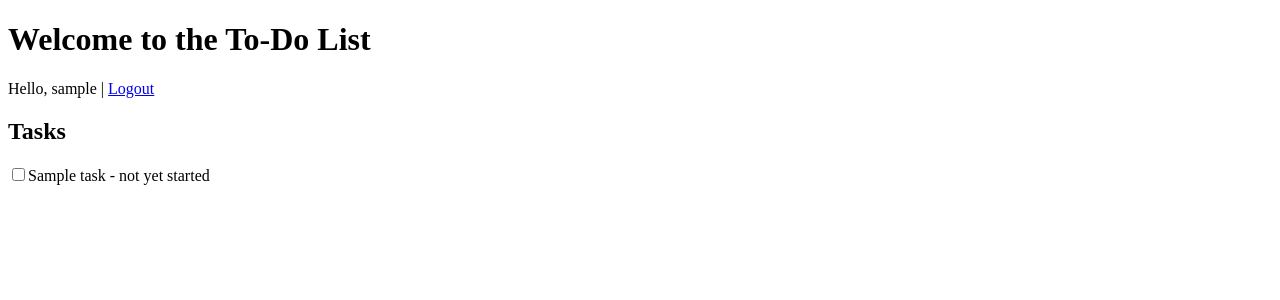
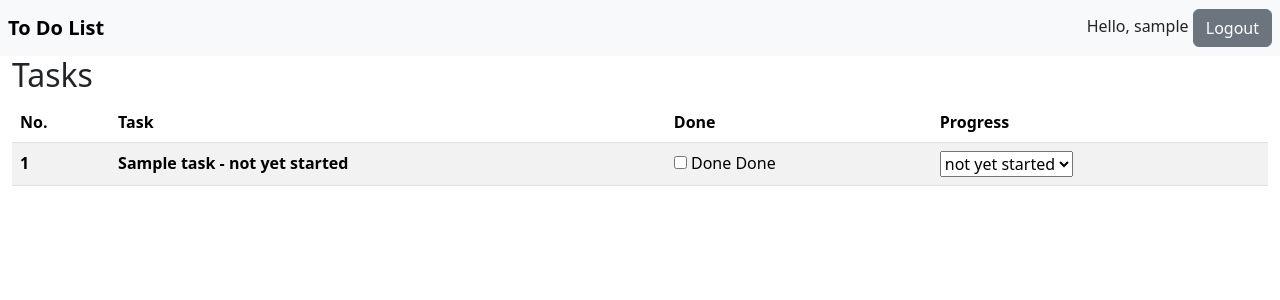
Before and after one commit to riojr100/utstasktracker, a PHP site: page / in a window 1280 px wide. Shown: the top 300 px of the page. Run offline with PHP 8.4, Linux system fonts and the light colour scheme; the visitor is signed in with stand-in values (Sample User, id 1); tables that the repository leaves empty hold one stand-in row (values such as "Sample post").

Commit message:
handlerIndex

```diff
--- a/index.php
+++ b/index.php
@@ -13,24 +13,59 @@ if (!isset($_SESSION['user_id'])) {
 <head>
     <meta charset="UTF-8">
     <meta name="viewport" content="width=device-width, initial-scale=1.0">
-    <title>Document</title>
+    <title>Dashboard</title>
+    <link href="https://cdn.jsdelivr.net/npm/bootstrap@5.3.2/dist/css/bootstrap.min.css" rel="stylesheet" integrity="sha384-T3c6CoIi6uLrA9TneNEoa7RxnatzjcDSCmG1MXxSR1GAsXEV/Dwwykc2MPK8M2HN" crossorigin="anonymous">
+
 </head>
 
 <body>
 
-    <div id="header">
-        <h1>Welcome to the To-Do List</h1>
+    <nav class="navbar navbar-expand-lg navbar-light bg-light p-2">
+        <a class="navbar-brand" href="#"><b>To Do List</b></a>
+        <button class="navbar-toggler" type="button" data-toggle="collapse" data-target="#navbarSupportedContent" aria-controls="navbarSupportedContent" aria-expanded="false" aria-label="Toggle navigation">
+            <span class="navbar-toggler-icon"></span>
+        </button>
+
+        <div class="collapse navbar-collapse" id="navbarSupportedContent">
+
+            <div class="navbar-nav ms-auto">
                 <div id="user-info">
                     <?php
                     if (isset($_SESSION['user_id'])) {
-                echo "Hello, " . $_SESSION['username'];
-                echo " | <a href='logout.php'>Logout</a>";
+                    ?>
+                        Hello, <?= $_SESSION['username'] ?>
+                        <a href="logout.php" class="btn btn-secondary">Logout</a>
+                    <?php
                     }
                     ?>
                 </div>
             </div>
+        </div>
+    </nav>
+
+    <script>
+        function autoSubmit() {
+            var formObj = document.forms['taskForm']
+        }
+    </script>
+    <div class="container-fluid">
+        <div class="row">
+            <div class="col">
+                <h2>Tasks</h2>
+            </div>
+        </div>
+        <div class="row">
             <div id="tasks">
-        <h2>Tasks</h2>
+                <table class="table table-striped">
+                    <thead>
+                        <tr>
+                            <th scope="col">No.</th>
+                            <th scope="col">Task</th>
+                            <th scope="col">Done</th>
+                            <th scope="col">Progress</th>
+                        </tr>
+                    </thead>
+                    <tbody>
                         <?php
                         include('db.php'); // File koneksi database
 
@@ -40,16 +75,41 @@ if (!isset($_SESSION['user_id'])) {
                         $stmt->bind_param("i", $user_id);
                         $stmt->execute();
                         $result = $stmt->get_result();
-
+                        $i = 0;
                         while ($row = $result->fetch_assoc()) {
-            echo '<div class="task">';
-            echo '<input type="checkbox" name="task_status" value="' . $row['id'] . '">';
-            echo '<span>' . $row['task_name'] . ' - ' . $row['status'] . '</span>';
-            echo '</div>';
-        }
+                            $i++;
+                        ?>
 
 
+                            <tr>
+
+                                <th><?= $i ?></th>
+                                <th>
+                                    <span><?= $row['task_name'] . ' - ' . $row['status'] ?></span>
+                                </th>
+                                <td>
+                                    <form action="task_handler.php" method="post">
+                                        <input type="checkbox" name="doneCheck" id="done" value="done"> Done
+                                        <input type="hidden" name="id" value="done"> Done
+                                    </form>
+                                </td>
+                                <td>
+                                    <form method="post" action="task_handler.php" id='theForm<?= $row['id'] ?>'>
+                                        <select name="statusSelect" class="custom-select" onchange="autoSubmit()">
+                                            <option value="not yet started" <?php if ($row['status'] == "not yet started") { ?> selected <?php } ?>>not yet started</option>
+                                            <option value="in progress" <?php if ($row['status'] == "in progress") { ?> selected <?php } ?>>in progress</option>
+                                            <option hidden value="done" <?php if ($row['status'] == "done") { ?> selected <?php } ?>>done</option>
+                                        </select>
+                                    </form>
+                                </td>
+                            </tr>
+                        <?php
+                        }
                         ?>
+                    </tbody>
+                </table>
+            </div>
+        </div>
     </div>
 </body>
 
--- a/register_handler.php
+++ b/register_handler.php
@@ -15,7 +15,7 @@ if (isset($_POST['register'])) {
         $stmt->execute();
 ?>
         <form action="login.php" id="regForm" method="POST">
-            <input type="hidden" name="registerSuccess" value="yes">
+            <input type="hidden" name="registerSuccess" value="">
         </form>
         <script>
             document.getElementById("regForm").submit()
@@ -23,8 +23,8 @@ if (isset($_POST['register'])) {
     <?php
     } else {
     ?>
-        <form action="login.php" id="regForm" method="POST">
-            <input type="hidden" name="registerSuccess" value="no">
+        <form action="register.php" id="regForm" method="POST">
+            <input type="hidden" name="unmatched" value="">
         </form>
         <script>
             document.getElementById("regForm").submit()
```
Also changed, not shown: login_handler.php (+26 -1 lines). Lines whose indentation alone changed are shown as unchanged.
